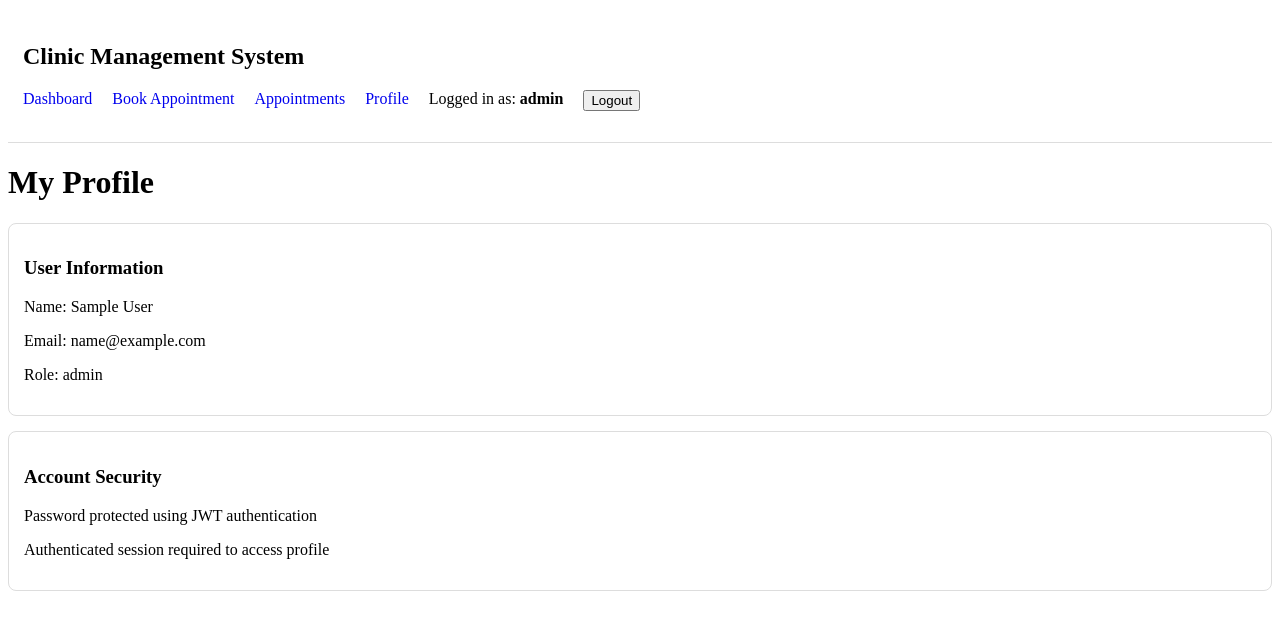
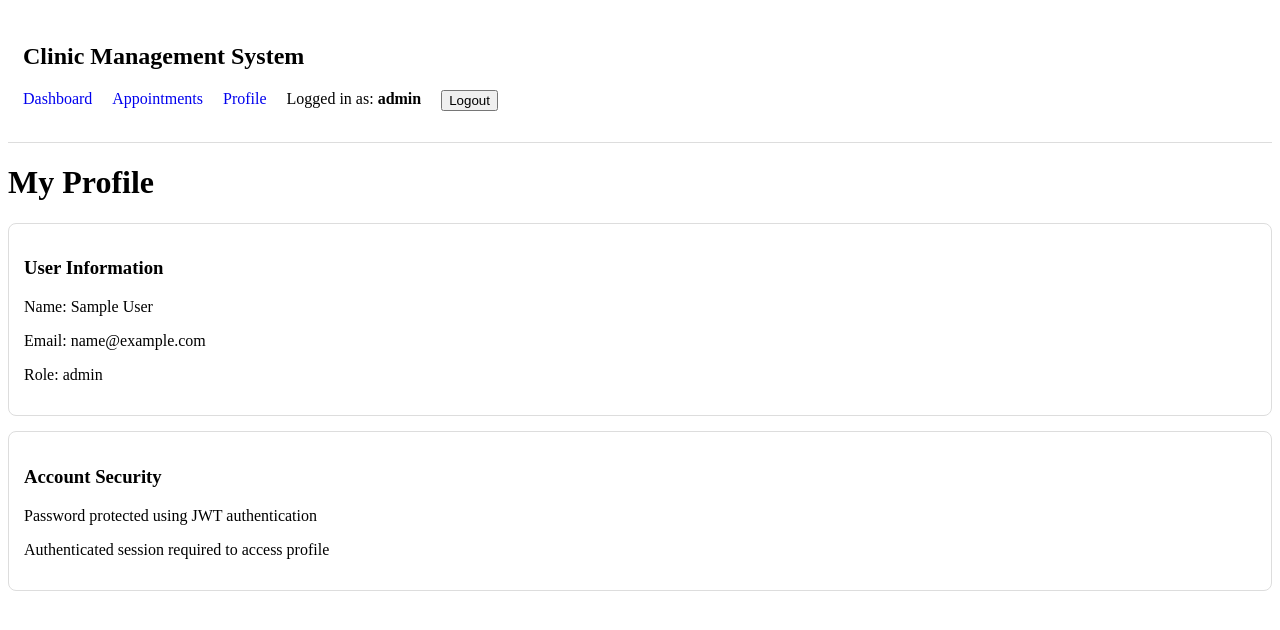
Before and after one commit to imanshahrel/CCS6344-Assignment-G21, a React (Vite) app in the folder client/: page /profile in a window 1280 px wide. Shown: the top 630 px of the page. Built offline with nearby package versions, Linux system fonts and the light colour scheme; sample sign-in values are in the browser's storage.

Commit message:
Add role-based navbar visibility for patient (book appointment)

```diff
--- a/client/src/components/Navbar.jsx
+++ b/client/src/components/Navbar.jsx
@@ -15,9 +15,14 @@ function Navbar() {
                 <li>
                     <Link to="/dashboard">Dashboard</Link>
                 </li>
-                <li>
-                    <Link to="/book-appointment">Book Appointment</Link>
-                </li>
+
+                {/*RBAC: book appointment is set to only visible for patient*/}
+                {user?.role === "patient" && (
+                    <li>
+                        <Link to="/book-appointment">Book Appointment</Link>
+                    </li>
+                )}
+
                 <li>
                     <Link to="/appointments">Appointments</Link>
                 </li>
```
